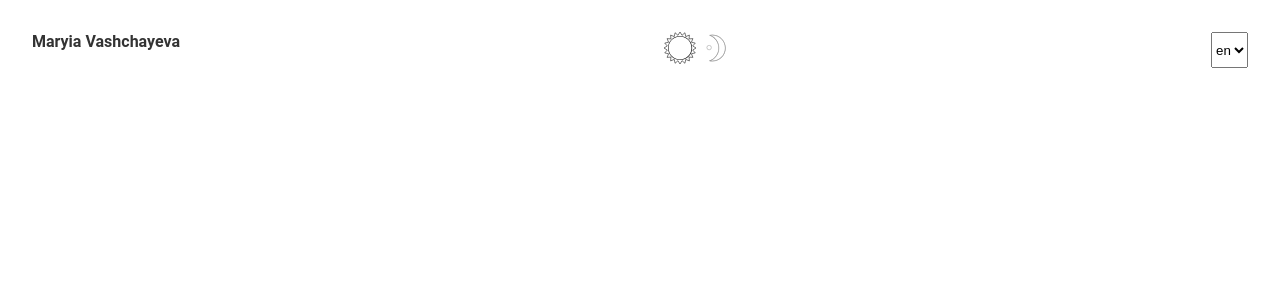
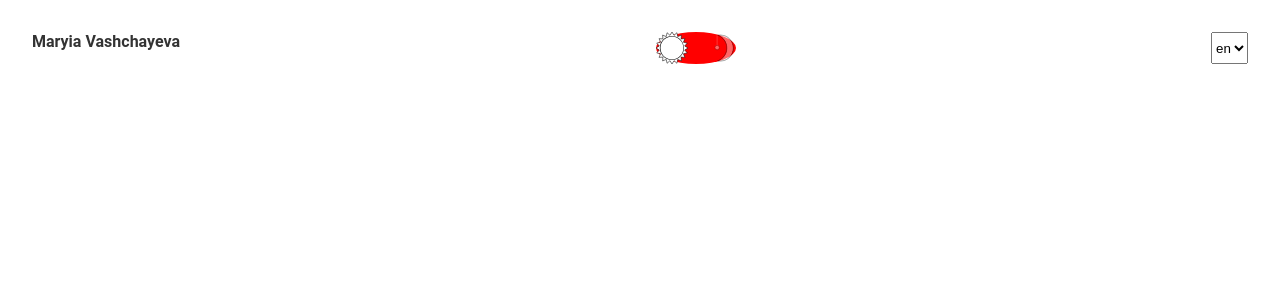
Before and after one commit to MaryAnzh/CV-React, a React (Create React App) app: page / in a window 1280 px wide. Shown: the top 300 px of the page. Built offline with nearby package versions, Linux system fonts and the light colour scheme; a web font is replaced by a local one.

Commit message:
feat: add themes animation

```diff
--- a/src/components/common/header/header.styled.ts
+++ b/src/components/common/header/header.styled.ts
@@ -13,3 +13,11 @@ export const HeaderWrap = styled.div`
     display: flex;
     justify-content: space-between;
 `;
+
+export const ThemeWrap = styled.div`
+  position: relative;
+  width: calc(${({ theme }) => theme.constants.iconSize} * 2.5);
+  height: ${({ theme }) => theme.constants.iconSize};
+  border-radius: 50%;
+  background: red;
+`;
--- a/src/components/common/header/header.tsx
+++ b/src/components/common/header/header.tsx
@@ -9,7 +9,8 @@ import { Text } from "../../smart/text/text";
 import { ThemeButton } from "../themeButton/themeButton";
 import {
     HeaderStyle,
-    HeaderWrap
+    HeaderWrap,
+    ThemeWrap
 } from "./header.styled";
 
 type HeaderProps = {
@@ -36,14 +37,14 @@ export const Header: React.FC<HeaderProps> = (props) => {
                 <h2>
                     <Text tid='AUTHOR' />
                 </h2>
-                <div>
+                <ThemeWrap>
                     <ThemeButton
                         name={ThemeEnum.light}
                         changeTheme={changeTheme} />
                     <ThemeButton
                         name={ThemeEnum.black}
                         changeTheme={changeTheme} />
-                </div>
+                </ThemeWrap>
                 <LanguageSelector />
             </HeaderWrap>
         </HeaderStyle>
--- a/src/components/common/themeButton/themeButton.styled.ts
+++ b/src/components/common/themeButton/themeButton.styled.ts
@@ -2,23 +2,42 @@ import { styled } from "styled-components";
 import { ThemeEnum } from "../../../themes/theme.interface";
 
 type ThemeButtonType = {
-    background: string,
     name: ThemeEnum
 }
 
 export const ThemeButtonStyle = styled.button<ThemeButtonType>`
+  position: absolute;
   width: ${({ theme }) => theme.constants.iconSize};
   height: ${({ theme }) => theme.constants.iconSize};
   border-radius: 50%;
   background: none;
-  opacity: ${(({ name, theme }) => name === theme.name ? '1' : '0.4')};
   transition: .3s;
   cursor: pointer;
+  ${(({ name }) => name === ThemeEnum.black ? 'right: 0' : 'right: 0')};
+  opacity: ${(({ name, theme }) => name === theme.name ? '1' : '0.4')};
+  pointer-events: ${(({ name, theme }) => name === theme.name ? 'none' : 'all')};
+  transform-origin: -25%;
+
 
   &:hover {
     opacity: 1;
   }
-  &:active {
-   transform: scale(1.1);
+
+  @keyframes fly-to-left {
+    from {
+    transform: rotate(0deg);
+    }
+    to {
+      transform: rotate(-180deg);
+    }
   }
+  @keyframes fly-to-right {
+    from {
+    transform: rotate(-180deg);
+    }
+    to {
+      transform: rotate(-360deg);
+    }
+  }
+
 `;
--- a/src/components/common/themeButton/themeButton.tsx
+++ b/src/components/common/themeButton/themeButton.tsx
@@ -1,20 +1,65 @@
-import React from 'react';
+import React, { useState } from 'react';
 import { ThemeEnum } from '../../../themes/theme.interface';
 
+import { ReactSVG } from "react-svg";
 import { ThemeButtonStyle } from "./themeButton.styled";
-import { ReactSVG } from "react-svg";
+import { useTheme } from 'styled-components';
 
 type ThemeButtonType = {
     name: ThemeEnum,
     changeTheme: (theme: ThemeEnum) => void
 }
+enum AnimationEnum {
+    none = 'none',
+    active = 'fly-to-left 1s forwards',
+    desActive = 'fly-to-right 1s forwards',
+}
+enum RotateEnum {
+    active = 'rotate(-180deg)',
+    desActive = 'rotate(0deg)',
+}
 
 export const ThemeButton: React.FC<ThemeButtonType> = (props) => {
+    const currentTheme = useTheme();
+
+    const animation: AnimationEnum = AnimationEnum.none;
+    const currentRotate: RotateEnum = currentTheme && props.name === currentTheme.name ? RotateEnum.active : RotateEnum.desActive;
+    const [animationAction, setAnimationAction] = useState<AnimationEnum>(animation);
+    const [rotate, useRotate] = useState<RotateEnum>(currentRotate);
+
+    const animationStyle = {
+        animation: animationAction,
+        transform: rotate,
+    }
+
+    const changeTheme = () => {
+        if (currentTheme) {
+            if (currentTheme.name === props.name) {
+                setAnimationAction(() => AnimationEnum.desActive);
+            } else {
+                setAnimationAction(() => AnimationEnum.active);
+                props.changeTheme(props.name);
+            }
+        }
+
+    }
+
+    const animationEnd = () => {
+        if (currentTheme) {
+            if (currentTheme.name === props.name) {
+                useRotate(() => RotateEnum.active);
+            } else {
+                useRotate(() => RotateEnum.desActive);
+            }
+        }
+        setAnimationAction(() => AnimationEnum.none);
+    }
 
     return (
         <ThemeButtonStyle
-            onClick={() => props.changeTheme(props.name)}
-            background={props.name === ThemeEnum.black ? '#333' : '#ffffff'}
+            onClick={changeTheme}
+            onAnimationEnd={animationEnd}
+            style={animationStyle}
             name={props.name}
         >
             {props.name === ThemeEnum.black ?
```
